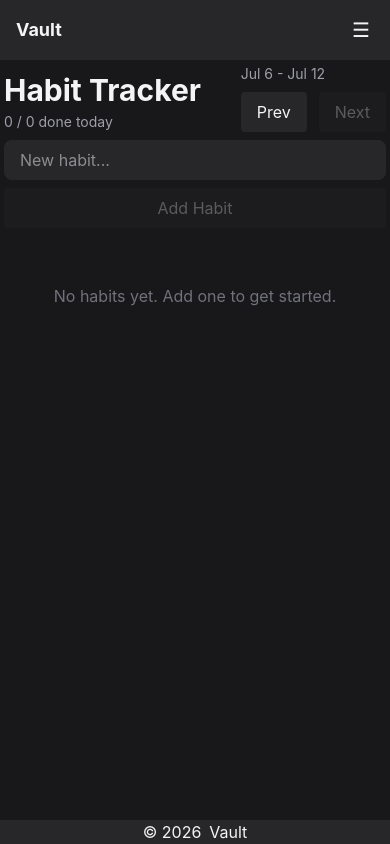
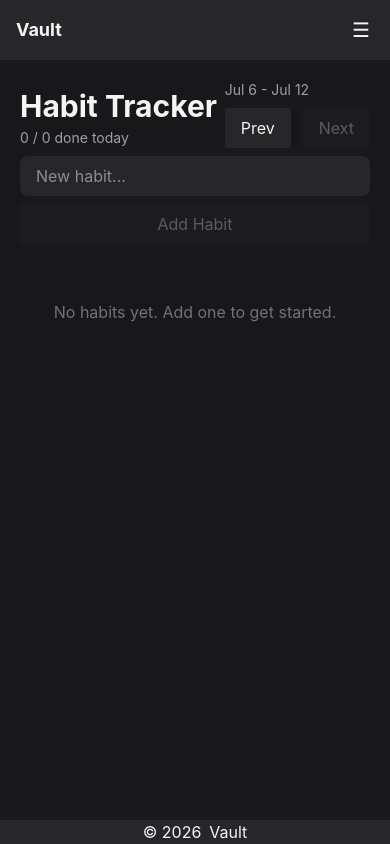
Before and after one commit to Dimterion/vault, a React (Vite) app: page /habit-tracker in a window 390 px wide. Built offline with nearby package versions, Linux system fonts and the light colour scheme.

Commit message:
minor habit tracker elements adjustment

```diff
--- a/src/components/HabitTracker/HabitItem.tsx
+++ b/src/components/HabitTracker/HabitItem.tsx
@@ -49,7 +49,7 @@ export default function HabitItem({ habit, visibleDates }: HabitItemProps) {
       <div className="flex flex-wrap gap-1.5">
         {visibleDates.map((date) => (
           <Button
-            className="flex flex-1 flex-col items-center gap-0.5 rounded-lg text-xs"
+            className="flex flex-1 flex-col items-center gap-0.5 rounded-lg border text-xs"
             key={date.toISOString()}
             disabled={isFuture(date)}
             onClick={() => toggleHabit(habit.id, date)}
--- a/src/pages/habitTracker.tsx
+++ b/src/pages/habitTracker.tsx
@@ -15,7 +15,7 @@ export default function HabitTrackerPage() {
   });
 
   return (
-    <main className="mx-auto flex w-full sm:max-w-2xl flex-col p-1 sm:p-4">
+    <main className="mx-auto flex w-full flex-col p-5 sm:max-w-2xl">
       <HabitProvider>
         <HabitTrackerHeader
           visibleDates={visibleDates}
```
